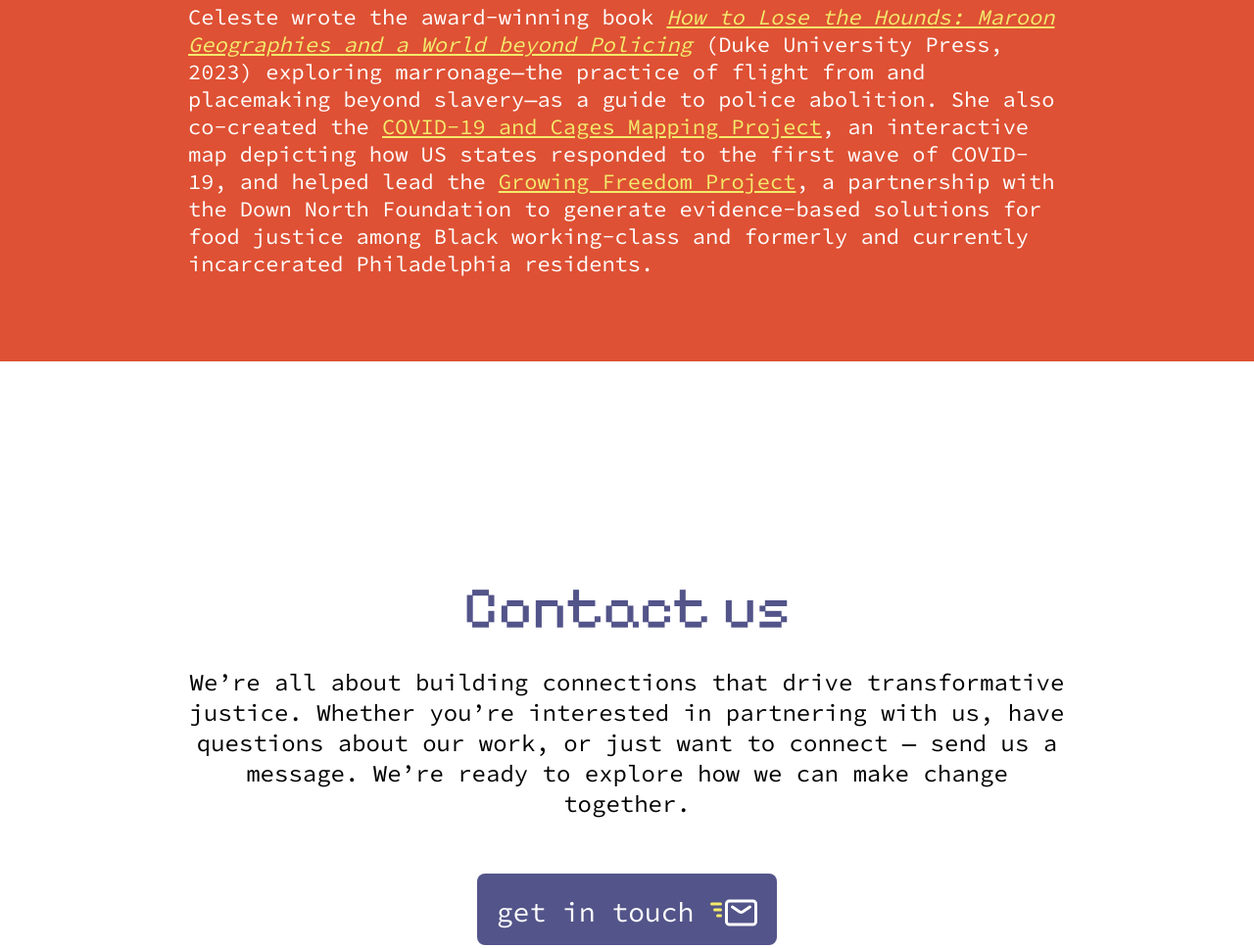
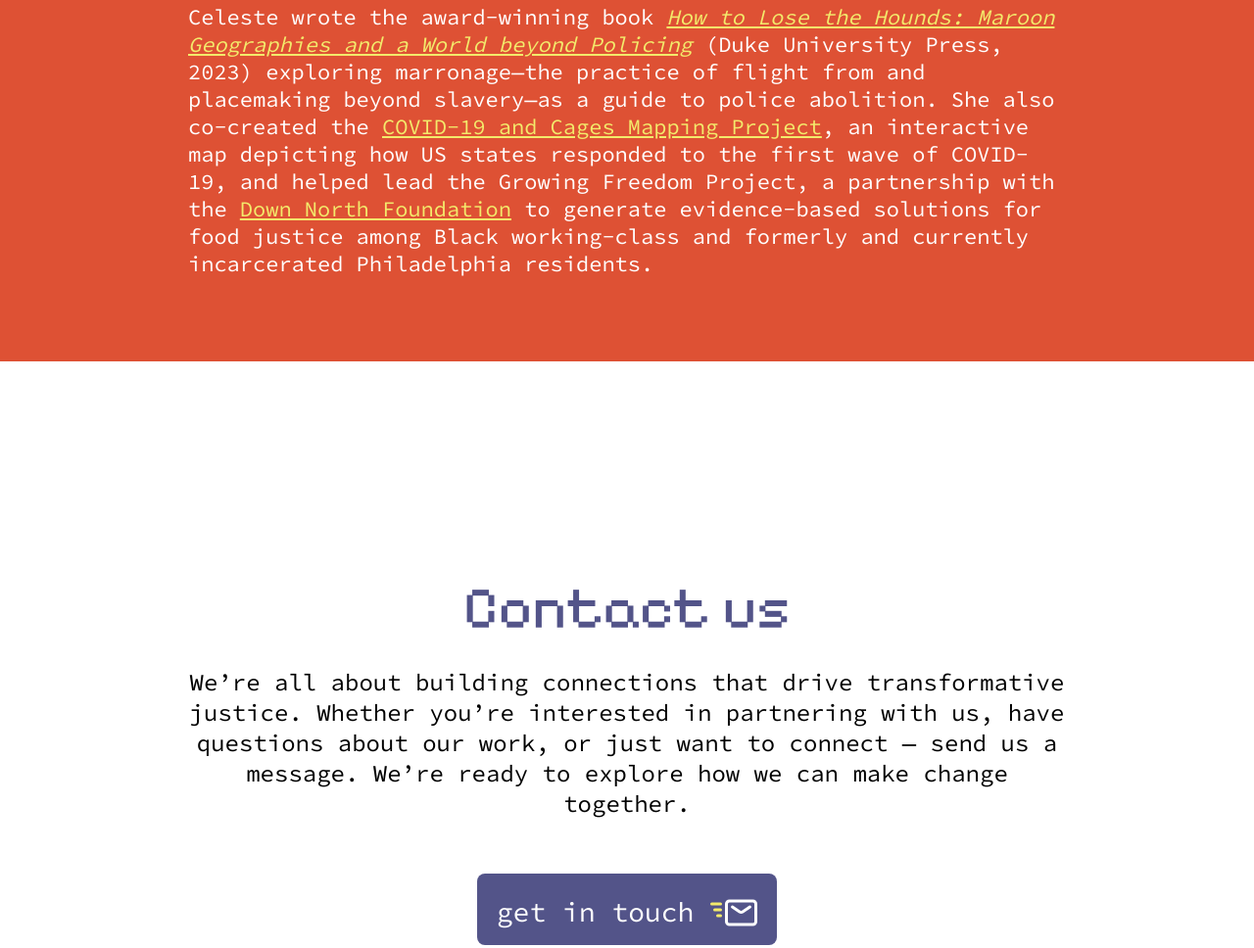
Before and after one commit to tevnpowers/digital-commons, a plain HTML site: page index.html in a window 1280 px wide. Shown: the part 2796-3764 px from the top of the page at 98% size. Drawn offline with Linux system fonts and the light colour scheme.

Commit message:
update link in bio

```diff
--- a/index.html
+++ b/index.html
@@ -104,7 +104,7 @@
 				<!-- BIO TEXTS -->
 				 <div id="celeste-bio" class="bio">
 					<p><strong>Celeste</strong> is an abolitionist geographer who employs critical qualitative and mapping methods at the intersections of racial, economic, gender, and disability justice work. She works to generate evidence for more livable and equitable geographies by connecting historical narratives, contemporary data, and imaginative visions rooted in experiences of systematically oppressed people.</p>
-					<p>Celeste wrote the award-winning book <a href="https://www.dukeupress.edu/how-to-lose-the-hounds" target="_blank" rel="noopener noreferrer"><i>How to Lose the Hounds: Maroon Geographies and a World beyond Policing</i></a> (Duke University Press, 2023) exploring marronage—the practice of flight from and placemaking beyond slavery—as a guide to police abolition. She also co-created the <a href="https://www.gc.cuny.edu/news/covid-and-cages-graduate-center-researchers-map-how-prisons-responded-pandemic" target="_blank" rel="noopener noreferrer">COVID-19 and Cages Mapping Project</a>, an interactive map depicting how US states responded to the first wave of COVID-19, and helped lead the <a href="https://www.downnorthfoundation.org/growing-freedom-project" target="_blank" rel="noopener noreferrer">Growing Freedom Project</a>, a partnership with the Down North Foundation to generate evidence-based solutions for food justice among Black working-class and formerly and currently incarcerated Philadelphia residents.</p>
+					<p>Celeste wrote the award-winning book <a href="https://www.dukeupress.edu/how-to-lose-the-hounds" target="_blank" rel="noopener noreferrer"><i>How to Lose the Hounds: Maroon Geographies and a World beyond Policing</i></a> (Duke University Press, 2023) exploring marronage—the practice of flight from and placemaking beyond slavery—as a guide to police abolition. She also co-created the <a href="https://www.gc.cuny.edu/news/covid-and-cages-graduate-center-researchers-map-how-prisons-responded-pandemic" target="_blank" rel="noopener noreferrer">COVID-19 and Cages Mapping Project</a>, an interactive map depicting how US states responded to the first wave of COVID-19, and helped lead the Growing Freedom Project, a partnership with the <a href="https://www.downnorthfoundation.org/" target="_blank" rel="noopener noreferrer">Down North Foundation</a> to generate evidence-based solutions for food justice among Black working-class and formerly and currently incarcerated Philadelphia residents.</p>
 				 </div>
 				 <div id="charlie-bio" class="bio">
 					<p><strong>Charlie</strong> is a creative, curious, and conscious software developer who strives to build transformative technology that supports people in living autonomous, fulfilled, and safe lives. As an abolitionist, he seeks to find ways to center community, collaboration, and radically empathetic conflict resolution as a response to the ever evolving oppression and repression of our time.</p>
```
